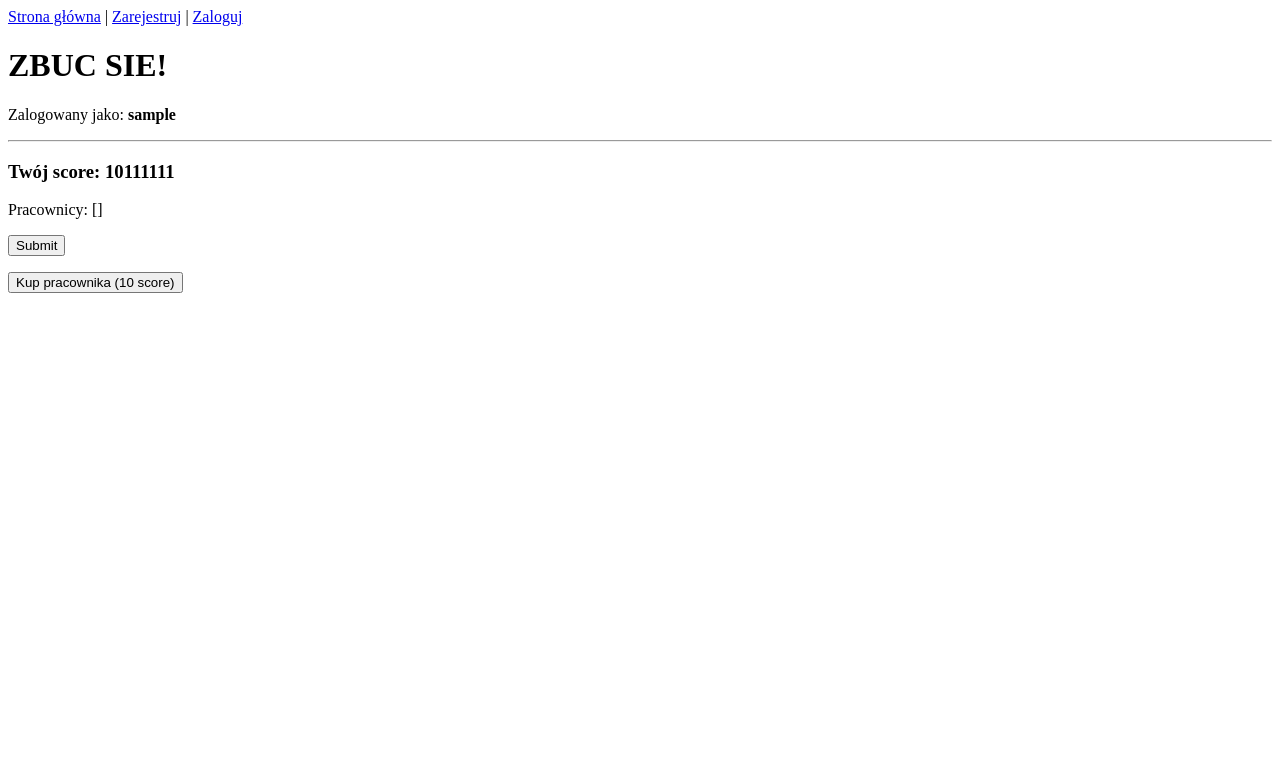
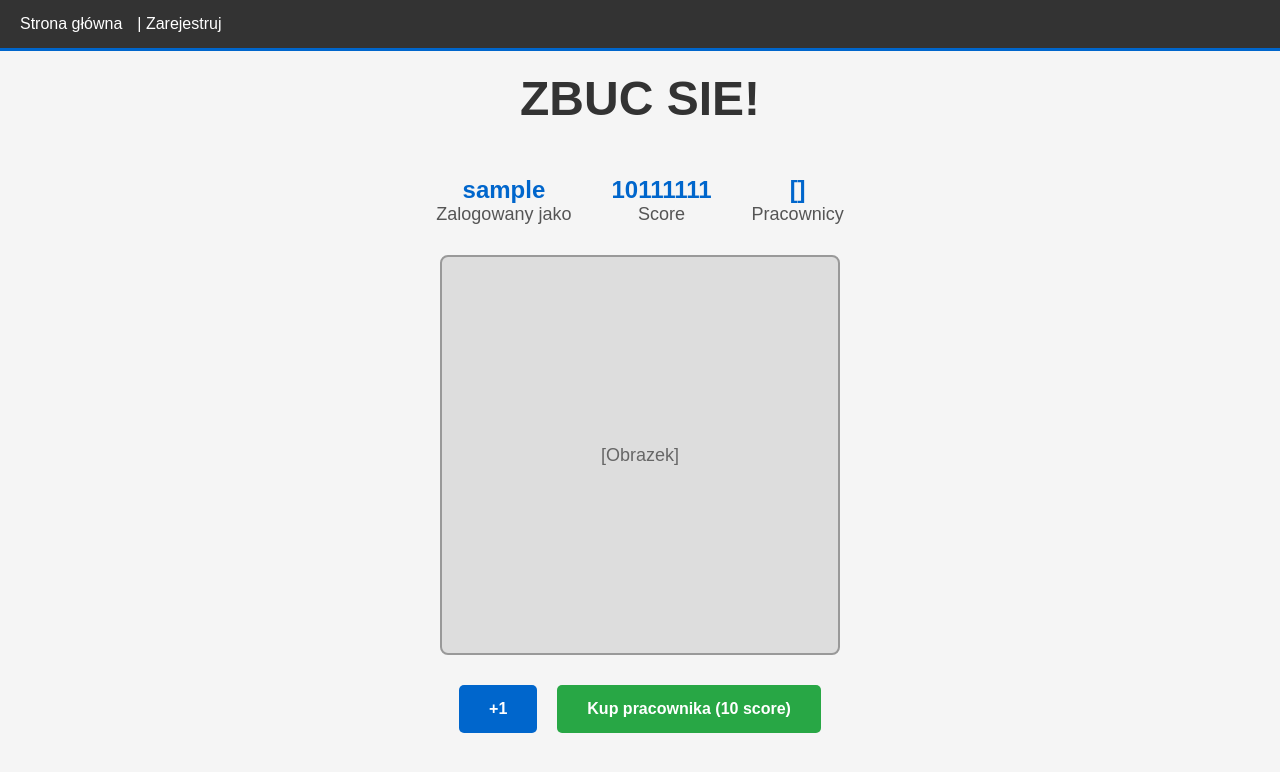
Before and after one commit to metur/zbucsie, a Python web app: template templates/dashboard.html in a window 1280 px wide. Shown: the top 772 px of the page. Run offline with Jinja, Linux system fonts and the light colour scheme; the template is opened without the code that fills it: most values are stand-ins (such as "Sample title", 1, 10 or a date in 2020); form fields are guessed from the names that the template uses.

Commit message:
pierwsza wersja jakeigos gui ladnego

```diff
--- a/main.py
+++ b/main.py
@@ -71,7 +71,7 @@ def dashboard():
     increment_form = EmptyForm()
     user_score = player.score
     username = user.username if user else 'Unknown'
-    return render_template('dashboard.html', increment_form=increment_form, user_score=user_score, username=username, workers=player.workers, worker_cost=21)
+    return render_template('dashboard.html', increment_form=increment_form, user_score=user_score, username=username, workers=player.workers, worker_cost=2137)
 
 # Buy worker
 @app.route('/buy_worker', methods=['POST'])
@@ -82,10 +82,10 @@ def buy_worker():
     from player import Player
     player = Player.query.filter_by(user_id=session.get('user_id')).first()
 
-    if player is None or player.score < 21:
+    if player is None or player.score < 2137:
         return {'error': 'Not enough score'}, 400
 
-    player.score -= 21
+    player.score -= 2137
     player.workers += 1
     db.session.commit()
 
--- a/templates/base.html
+++ b/templates/base.html
@@ -5,15 +5,57 @@
     <meta name="viewport" content="width=device-width, initial-scale=1.0">
     <meta name="csrf-token" content="{{ csrf_token() }}">
     <title>{% block title %}Strona{% endblock %}</title>
+    <style>
+        * {
+            margin: 0;
+            padding: 0;
+            box-sizing: border-box;
+        }
+
+        body {
+            font-family: Arial, sans-serif;
+            background-color: #f5f5f5;
+        }
+
+        nav {
+            background-color: #333;
+            color: white;
+            padding: 15px 20px;
+            border-bottom: 3px solid #0066cc;
+        }
+
+        nav a {
+            color: white;
+            text-decoration: none;
+            margin-right: 15px;
+        }
+
+        nav a:hover {
+            text-decoration: underline;
+        }
+
+        .flashes {
+            list-style: none;
+            padding: 10px 20px;
+            background-color: #ffe6e6;
+            border-left: 4px solid #ff0000;
+        }
+
+        main {
+            max-width: 1200px;
+            margin: 0 auto;
+            padding: 20px;
+        }
+    </style>
+    {% block extra_styles %}{% endblock %}
 </head>
 <body>
     <nav>
-        <a href="{{ url_for('home') }}">Strona główna</a> |
-        <a href="{{ url_for('register') }}">Zarejestruj</a> |
+        <a href="{{ url_for('home') }}">Strona główna</a>|
         {% if session.get('user_id') %}
             <a href="{{ url_for('logout') }}">Wyloguj</a>
         {% else %}
-            <a href="{{ url_for('login') }}">Zaloguj</a>
+            <a href="{{ url_for('register') }}">Zarejestruj</a>
         {% endif %}
     </nav>
 
--- a/templates/dashboard.html
+++ b/templates/dashboard.html
@@ -1,24 +1,140 @@
 {% extends 'base.html' %}
 {% block title %}Dashboard{% endblock %}
+
+{% block extra_styles %}
+    <style>
+        .dashboard-container {
+            display: flex;
+            flex-direction: column;
+            align-items: center;
+            gap: 30px;
+        }
+
+        .header {
+            text-align: center;
+            width: 100%;
+        }
+
+        .header h1 {
+            font-size: 48px;
+            margin-bottom: 20px;
+            color: #333;
+        }
+
+        .info-bar {
+            display: flex;
+            justify-content: center;
+            gap: 40px;
+            font-size: 18px;
+            color: #555;
+            width: 100%;
+        }
+
+        .info-item {
+            display: flex;
+            flex-direction: column;
+            align-items: center;
+        }
+
+        .info-item span {
+            font-weight: bold;
+            color: #0066cc;
+            font-size: 24px;
+        }
+
+        .image-placeholder {
+            width: 400px;
+            height: 400px;
+            background-color: #ddd;
+            border: 2px solid #999;
+            display: flex;
+            align-items: center;
+            justify-content: center;
+            font-size: 18px;
+            color: #666;
+            border-radius: 8px;
+        }
+
+        .buttons-container {
+            display: flex;
+            gap: 20px;
+            width: 100%;
+            justify-content: center;
+        }
+
+        button {
+            padding: 15px 30px;
+            font-size: 16px;
+            font-weight: bold;
+            border: none;
+            border-radius: 5px;
+            cursor: pointer;
+            transition: all 0.3s ease;
+        }
+
+        #incrementBtn {
+            background-color: #0066cc;
+            color: white;
+        }
+
+        #incrementBtn:hover {
+            background-color: #0052a3;
+            transform: scale(1.05);
+        }
+
+        #buyWorkerBtn {
+            background-color: #28a745;
+            color: white;
+        }
+
+        #buyWorkerBtn:hover {
+            background-color: #218838;
+            transform: scale(1.05);
+        }
+    </style>
+{% endblock %}
+
 {% block content %}
-    <h1>ZBUC SIE!</h1>
-    <p>Zalogowany jako: <strong>{{ username }}</strong></p>
+    <div class="dashboard-container">
+        <div class="header">
+            <h1>ZBUC SIE!</h1>
+        </div>
 
-    <hr />
-    <h3>Twój score: <span id="score">{{ user_score }}</span></h3>
-    <p>Pracownicy: <span id="workers">{{ workers }}</span></p>
+        <div class="info-bar">
+            <div class="info-item">
+                <span>{{ username }}</span>
+                <div>Zalogowany jako</div>
+            </div>
+            <div class="info-item">
+                <span id="score">{{ user_score }}</span>
+                <div>Score</div>
+            </div>
+            <div class="info-item">
+                <span id="workers">{{ workers }}</span>
+                <div>Pracownicy</div>
+            </div>
+        </div>
 
-    <form method="POST" action="{{ url_for('increment_score') }}" id="incrementForm">
-        {{ increment_form.hidden_tag() }}
-        <p>{{ increment_form.submit() }}</p>
-    </form>
+        <div class="image-placeholder">
+            [Obrazek]
+        </div>
 
-    <button id="buyWorkerBtn">Kup pracownika ({{ worker_cost }} score)</button>
+        <div class="buttons-container">
+            <button id="incrementBtn">+<span id="incrementAmount">1</span></button>
+            <button id="buyWorkerBtn">Kup pracownika ({{ worker_cost }} score)</button>
+        </div>
+    </div>
 
     <script>
         let score = {{ user_score if user_score is not none else 0 }};
         let workers = {{ workers if workers is not none else 0 }};
         const workerCost = {{ worker_cost }};
+
+        function updateIncrementButton() {
+            document.getElementById('incrementAmount').textContent = 1 + workers;
+        }
+
+        updateIncrementButton();
 
         // Increment score every second (1 base + workers)
         setInterval(function() {
@@ -36,9 +152,8 @@
         }, 1000);
 
         // Handle manual button click
-        document.getElementById('incrementForm').addEventListener('submit', function(e) {
-            e.preventDefault();
-            score++;
+        document.getElementById('incrementBtn').addEventListener('click', function() {
+            score += 1 + workers;
             document.getElementById('score').textContent = score;
 
             fetch('{{ url_for("increment_score") }}', {
@@ -72,6 +187,7 @@
                     workers = data.workers;
                     document.getElementById('score').textContent = score;
                     document.getElementById('workers').textContent = workers;
+                    updateIncrementButton();
                 }
             })
             .catch(err => console.error('Error buying worker:', err));
```
